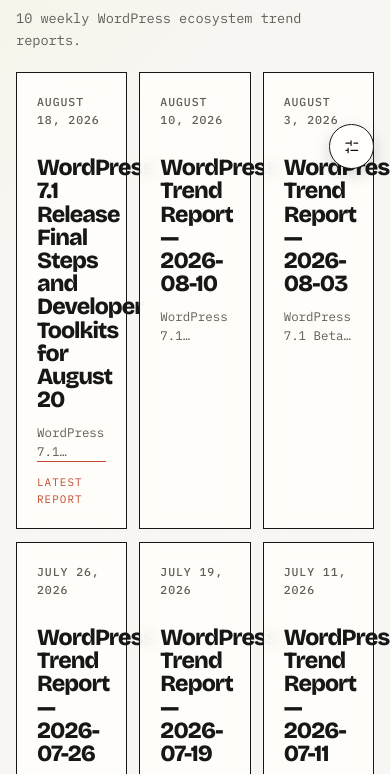
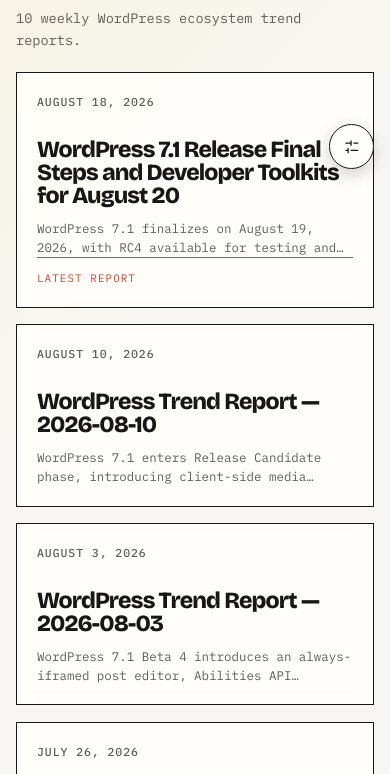
Before and after one commit to colorful-tones/wp-trend-watcher, a website: page reports/index.html in a window 390 px wide. Shown: the part 659-1433 px from the top of the page. Drawn offline with nearby package versions, Linux system fonts and the light colour scheme.

Commit message:
fix: stack report cards on phone screens (#59)
Co-authored-by: damon-code-agent[bot] <4077656+damon-code-agent[bot]@users.noreply.github.com>

```diff
--- a/reports/assets/report.css
+++ b/reports/assets/report.css
@@ -1127,6 +1127,18 @@
   line-height: 1.02;
 }
 
+/* The archive becomes a single readable column on phone-width screens. */
+@media (max-width: 680px) {
+  .report-card-grid {
+    gap: 1rem;
+    grid-template-columns: 1fr;
+  }
+
+  .report-card {
+    min-height: auto;
+  }
+}
+
 /* Keep display controls available without competing with report content. */
 .report-hero .settings-button {
   align-items: center;
--- a/src/summarize/report.css
+++ b/src/summarize/report.css
@@ -1127,6 +1127,18 @@
   line-height: 1.02;
 }
 
+/* The archive becomes a single readable column on phone-width screens. */
+@media (max-width: 680px) {
+  .report-card-grid {
+    gap: 1rem;
+    grid-template-columns: 1fr;
+  }
+
+  .report-card {
+    min-height: auto;
+  }
+}
+
 /* Keep display controls available without competing with report content. */
 .report-hero .settings-button {
   align-items: center;
```
